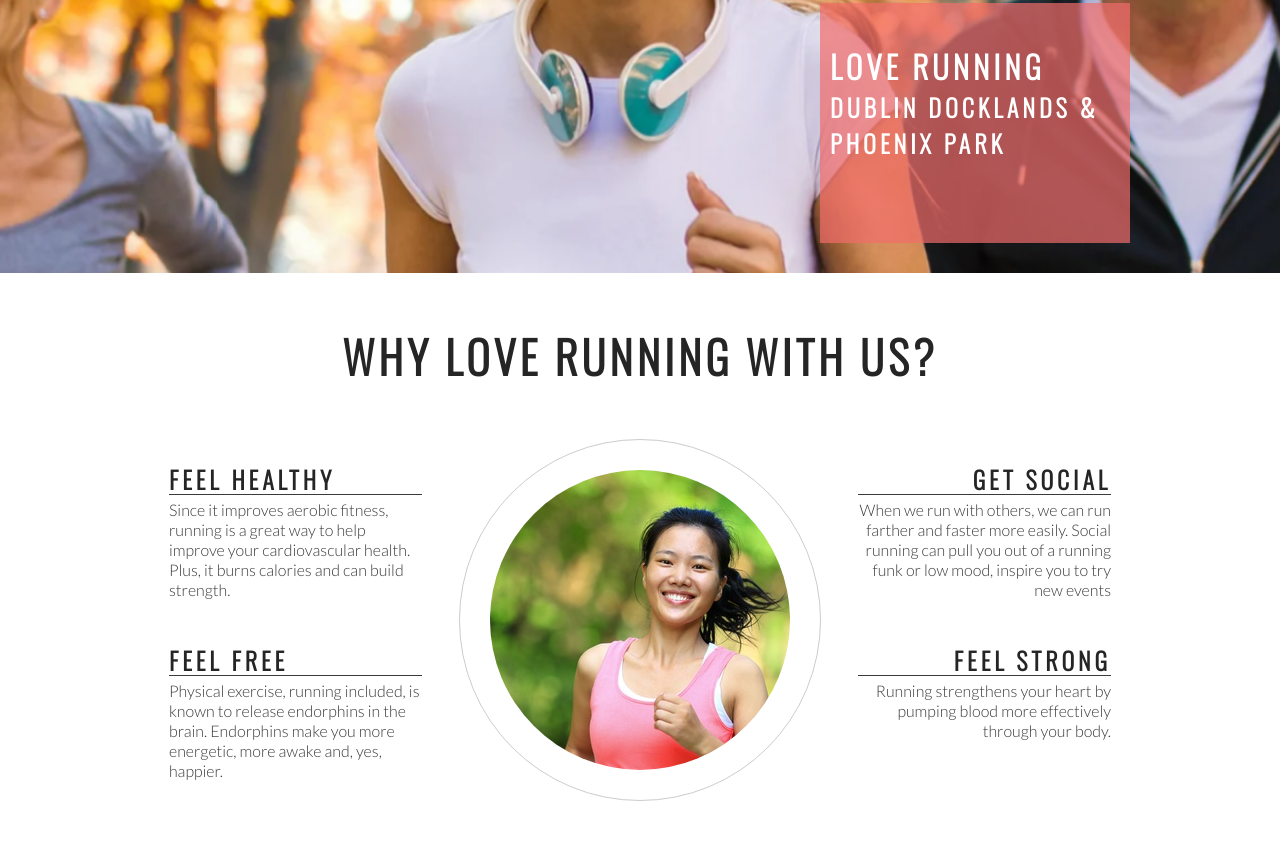
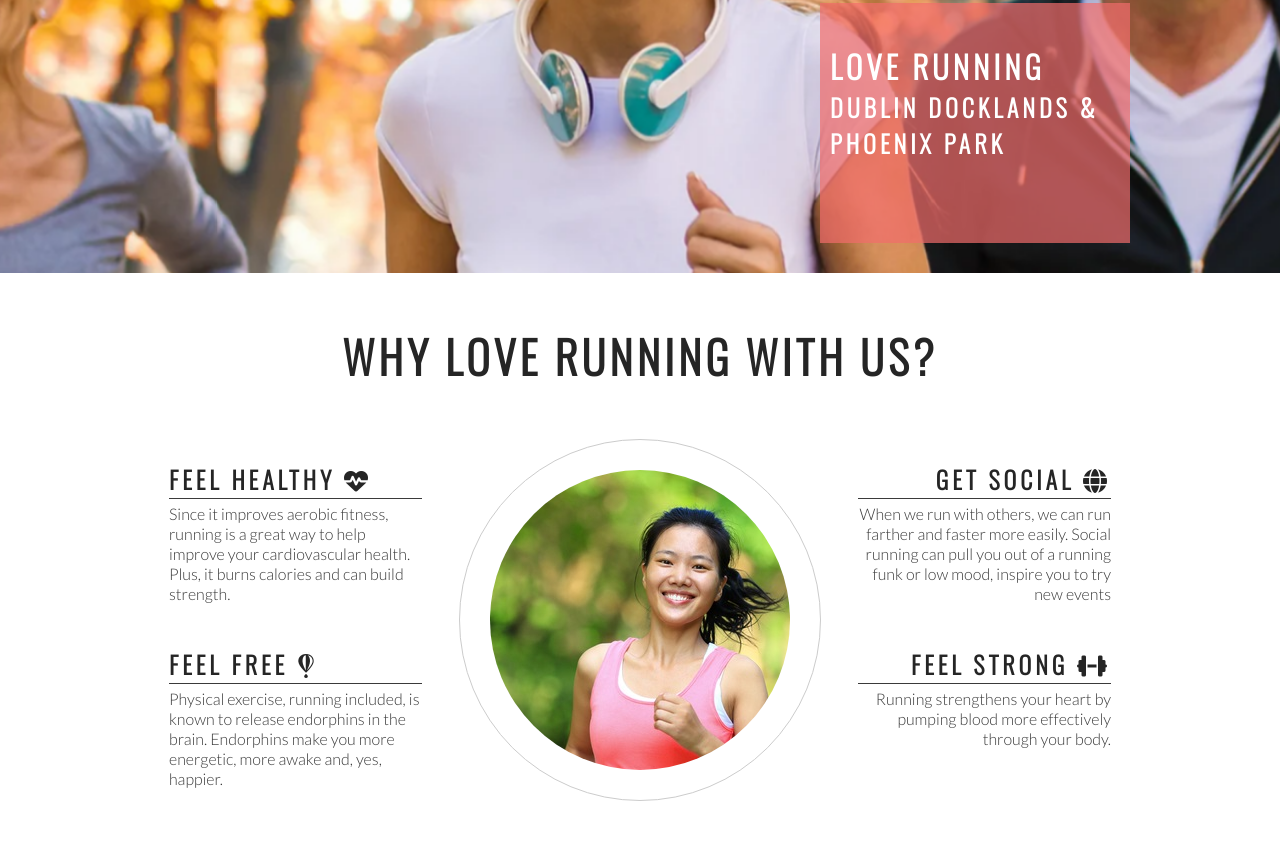
Before and after one commit to Lamin10/love-running, a plain HTML site: page index.html in a window 1280 px wide. Shown: the part 402-1244 px from the top of the page. Drawn offline with nearby package versions, Linux system fonts and the light colour scheme.

Commit message:
Add Font Awesome icons to club ethos section

```diff
--- a/index.html
+++ b/index.html
@@ -39,27 +39,27 @@
         <h2 id="welcome">Why Love Running With Us?</h2>
         <div id="left-about">
             <div class="left-about-heading">
-                <h2>Feel Healthy</h2>
+                <h2>Feel Healthy <i class="fa-solid fa-heart-pulse"></i></h2>
                 <hr>
                 <p>Since it improves aerobic fitness, running is a great way to help improve your cardiovascular health. Plus, it burns calories and can build strength.</p>
 
             </div>
             <div class="left-about-heading">
-            <h2>Feel Free</h2>
+            <h2>Feel Free <i class="fa-brands fa-fly"></i></h2>
             <hr>
             <P>Physical exercise, running included, is known to release endorphins in the brain. Endorphins make you more energetic, more awake and, yes, happier.</P>
             </div>
         </div>
         <div id="right-about">
             <div class="right-about-heading">
-                <h2>Get Social</h2>
+                <h2>Get Social <i class="fa-solid fa-globe"></i></h2>
                 <hr>
                 <p>
                     When we run with others, we can run farther and faster more easily. Social running can pull you out of a running funk or low mood, inspire you to try new events
                 </p>
             </div>
             <div class="right-about-heading">
-                <h2>Feel Strong</h2>
+                <h2>Feel Strong <i class="fa-solid fa-dumbbell"></i></h2>
                 <hr>
                 <p>
                     Running strengthens your heart by pumping blood more effectively through your body.
@@ -80,5 +80,8 @@
     <footer>
         Social links here
     </footer>
+
+    <!--font awesome script-->
+    <script src="https://kit.fontawesome.com/eed7124907.js" crossorigin="anonymous"></script>
 </body>
 </html>
```
